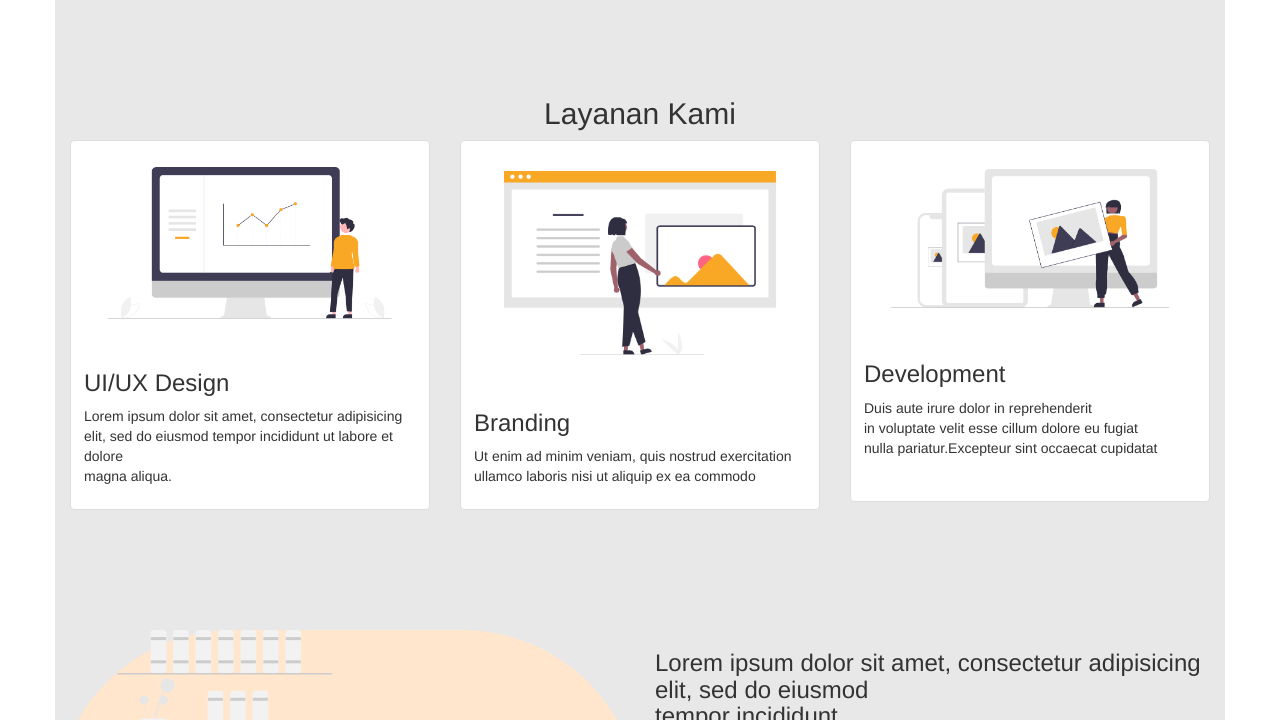
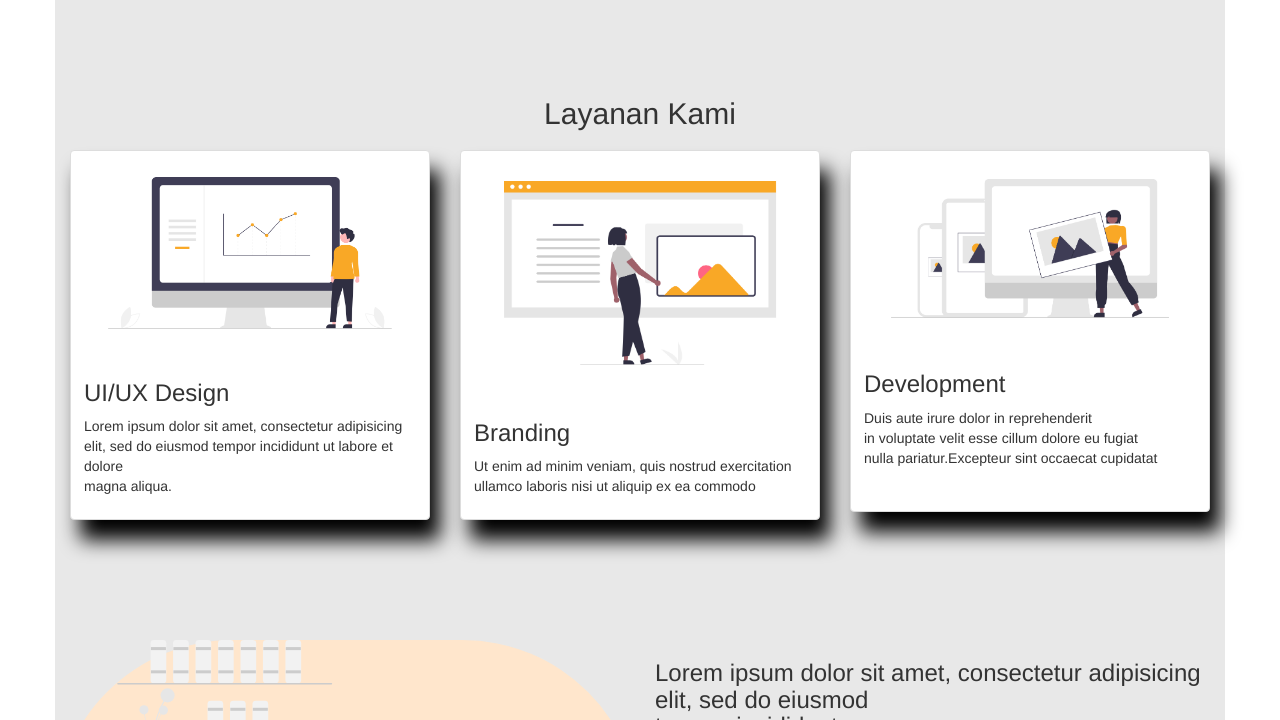
Before and after one commit to Freedom-seven/Revision, a plain HTML site: page index.html in a window 1280 px wide. Shown: the part 491-1211 px from the top of the page. Drawn offline with Linux system fonts and the light colour scheme.

Commit message:
recommitting

```diff
--- a/css/styles.css
+++ b/css/styles.css
@@ -25,8 +25,22 @@
 	border-radius: 50rem;
 }
 
+.shadow {
+	margin-top: 10px;
+	box-shadow: 10px 20px 20px #000;
+}
+
+.shadow:hover {
+	box-shadow: 10px 20px 20px #00ffff;
+	transition: box-shadow 2s;
+}
+
 .brand-btn {
 	width: 100px;
+}
+
+.brand-btn:hover {
+	box-shadow: 5px 10px 15px 8px #000;
 }
 
 .kami-btn {
--- a/index.html
+++ b/index.html
@@ -67,7 +67,7 @@
 			<h2 class="text-center"> Layanan Kami</h2>
 			<div class="row">
 			  <div class="col-sm-6 col-md-4">
-			    <div class="thumbnail">
+			    <div class="thumbnail shadow">
 			      <img src="image/image-6 (3).png" alt="UI/UX Design">
 			      <div class="caption">
 			        <h3>UI/UX Design</h3>
@@ -79,7 +79,7 @@
 			    </div>
 			  </div>
 			   <div class="col-sm-6 col-md-4">
-			    <div class="thumbnail">
+			    <div class="thumbnail shadow">
 			      <img src="image/image-6 (1).png" alt="Branding">
 			      <div class="caption">
 			        <h3>Branding</h3>
@@ -91,7 +91,7 @@
 			    </div>
 			  </div>
 			   	<div class="col-sm-6 col-md-4">
-			    <div class="thumbnail">
+			    <div class="thumbnail shadow">
 			      <img src="image/image-6 (2).png" alt="development">
 			      <div class="caption">
 			        <h3>Development</h3>
```
